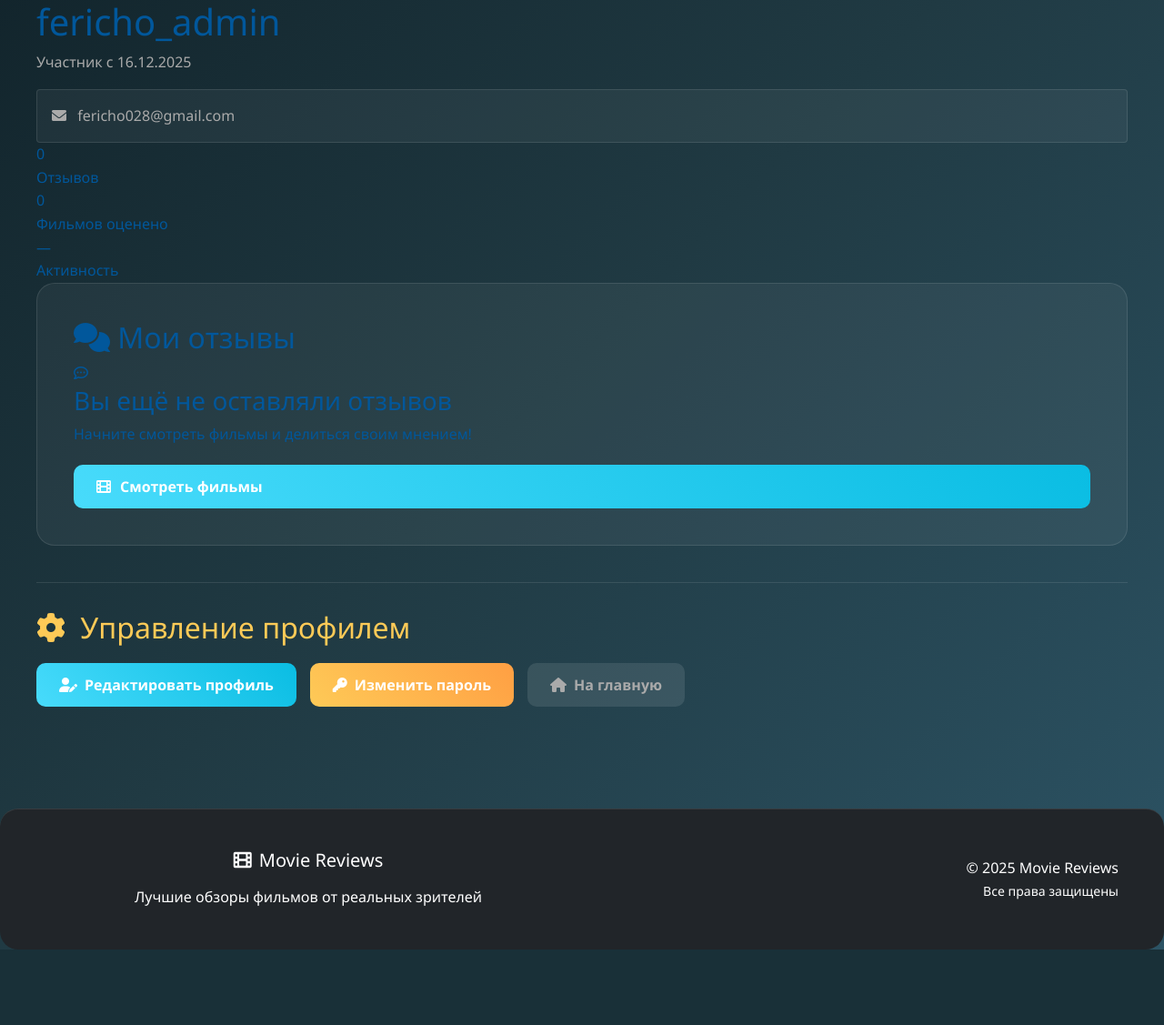
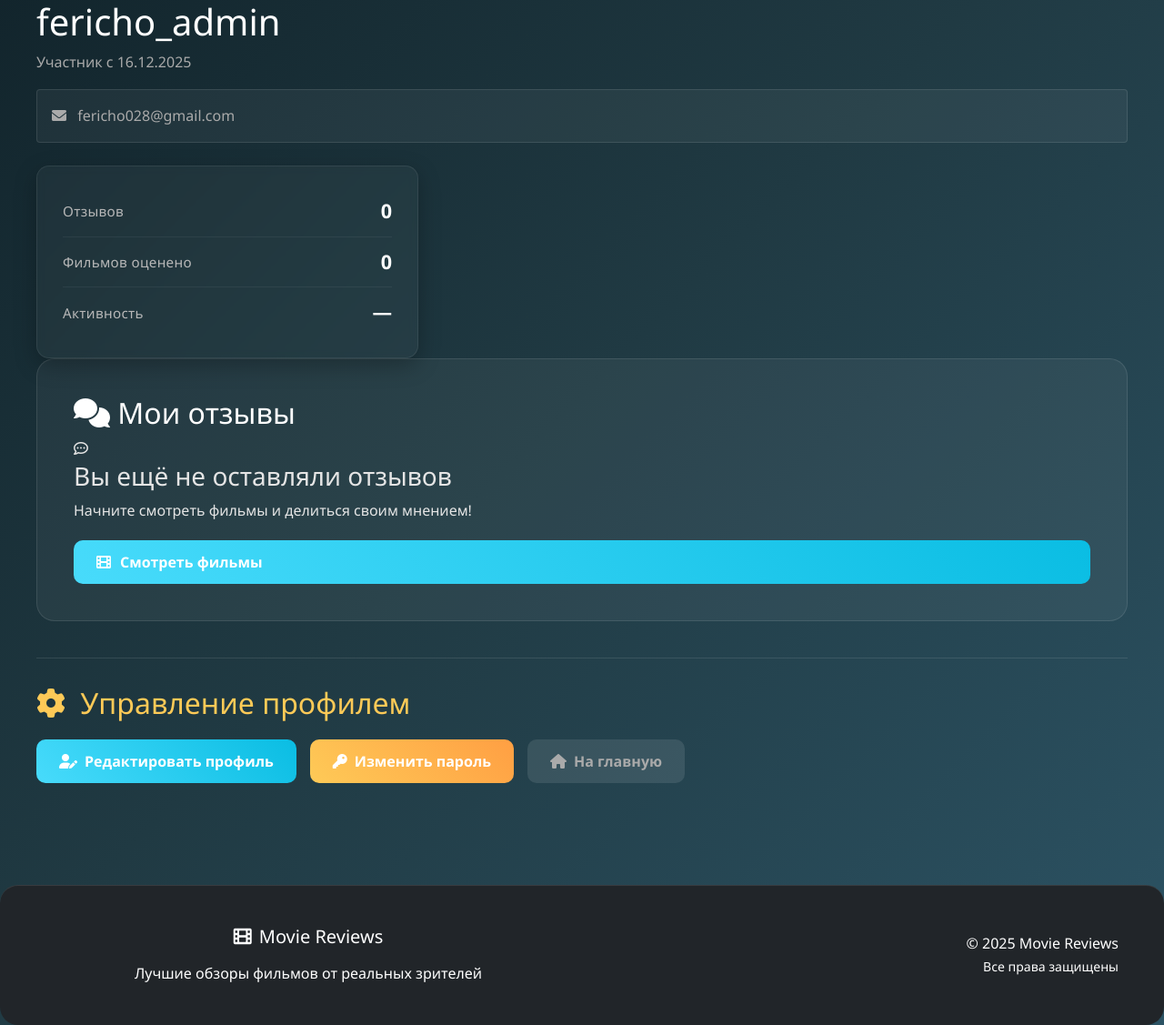
Before and after one commit to Banan41ke/movie_reviews_website_project, a Django app: page /users/profile/ in a window 1280 px wide. Shown: the part 256-1383 px from the top of the page at 91% size. Before the commit the page ends 1300 px from the top, so only its background shows below. Run offline with Django 5.2, Linux system fonts and the light colour scheme; a user stored in the database is signed in; data comes from the database, SQL or seed files in the repository; data that the repository does not hold is empty.

Commit message:
update profilee

```diff
--- a/static/css/style.css
+++ b/static/css/style.css
@@ -1059,3 +1059,36 @@ textarea.form-control {
     background: #000000;
     color: #FFD700;
 }
+
+/* ---------- Карточка статистики ---------- */
+.profile-stats-card{
+    margin-top: 25px;
+    background: rgba(255,255,255,0.04);
+    border:1px solid rgba(255,255,255,0.08);
+    border-radius:14px;
+    padding:22px 28px;
+    max-width:420px;
+    box-shadow:0 8px 24px rgba(0,0,0,.25);
+    backdrop-filter:blur(4px);
+}
+
+.stat-row{
+    display:flex;
+    justify-content:space-between;
+    align-items:center;
+    padding:10px 0;
+    border-bottom:1px solid rgba(255,255,255,0.06);
+}
+.stat-row:last-child{border:none;}
+
+.stat-label-sm{
+    font-size:0.95rem;
+    color:#b8b8b8;
+    letter-spacing:.3px;
+}
+
+.stat-digit{
+    font-size:1.35rem;
+    font-weight:600;
+    color:#ffffff;
+}
--- a/users/templates/users/profile.html
+++ b/users/templates/users/profile.html
@@ -57,22 +57,30 @@
             {% endif %}
 
             <!-- СТАТИСТИКА -->
-            <div class="profile-stats">
-                <div class="stat-item">
-                    <div class="stat-number">{{ reviews|length }}</div>
-                    <div class="stat-label">Отзывов</div>
+            <style>
+            .edit-profile-page{
+                color:#e5e5e5;          /* тёплый светло-серый */
+            }
+            .edit-profile-page h1,
+            .edit-profile-page h2,
+            .edit-profile-page .stat-number{
+                color:#ffffff;          /* заголовки и цифры – белые */
+            }
+            </style>
+
+            {# ---------- 2. Красивый блок статистики ---------- #}
+            <div class="profile-stats-card">
+                <div class="stat-row">
+                    <span class="stat-label-sm">Отзывов</span>
+                    <span class="stat-digit">{{ reviews|length }}</span>
                 </div>
-
-                <div class="stat-item">
-                    <div class="stat-number">{{ reviews|length }}</div>
-                    <div class="stat-label">Фильмов оценено</div>
+                <div class="stat-row">
+                    <span class="stat-label-sm">Фильмов оценено</span>
+                    <span class="stat-digit">{{ reviews|length }}</span>
                 </div>
-
-                <div class="stat-item">
-                    <div class="stat-number">
-                        {% if reviews %}✔{% else %}—{% endif %}
-                    </div>
-                    <div class="stat-label">Активность</div>
+                <div class="stat-row">
+                    <span class="stat-label-sm">Активность</span>
+                    <span class="stat-digit">{% if reviews %}✔{% else %}—{% endif %}</span>
                 </div>
             </div>
 
```
